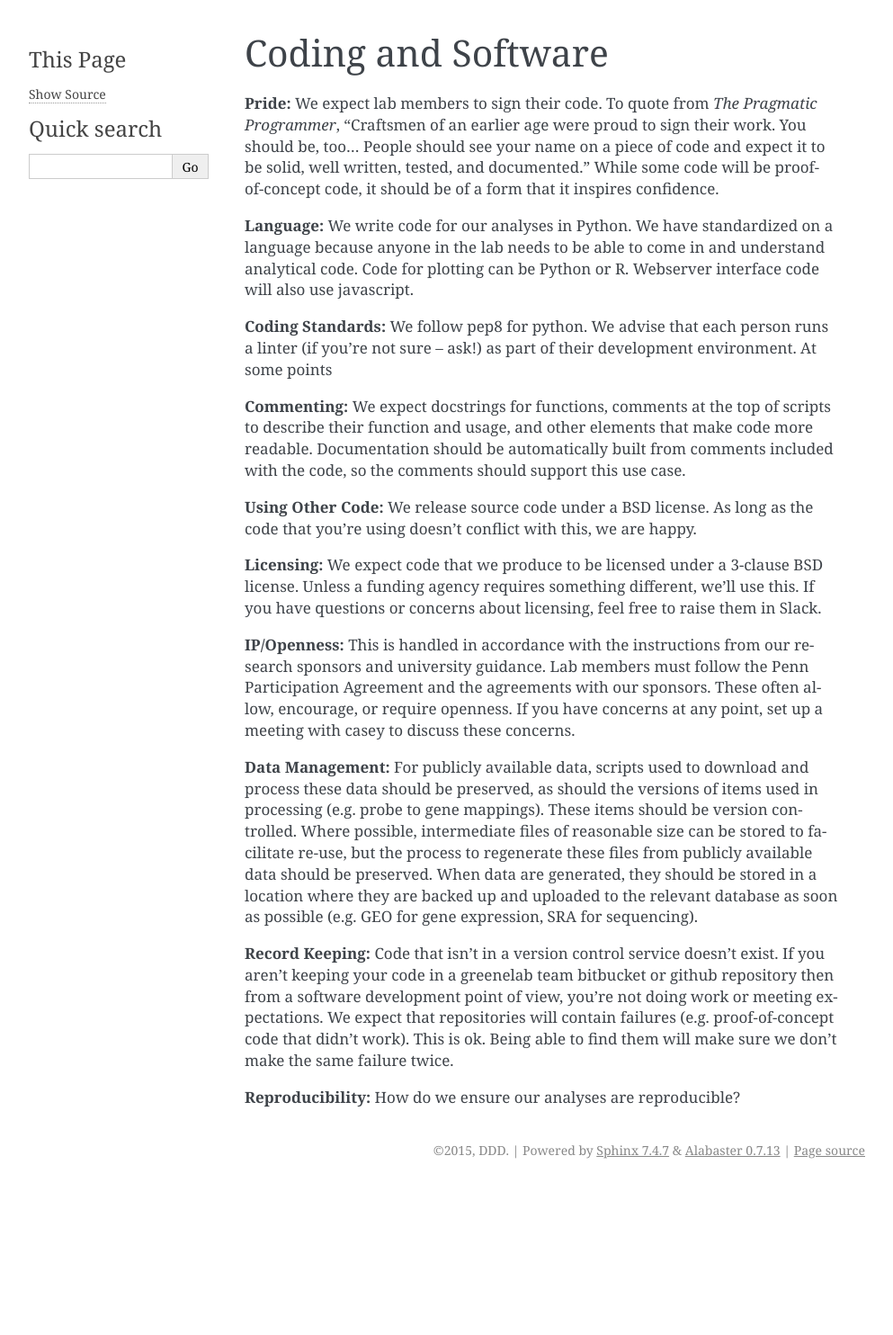
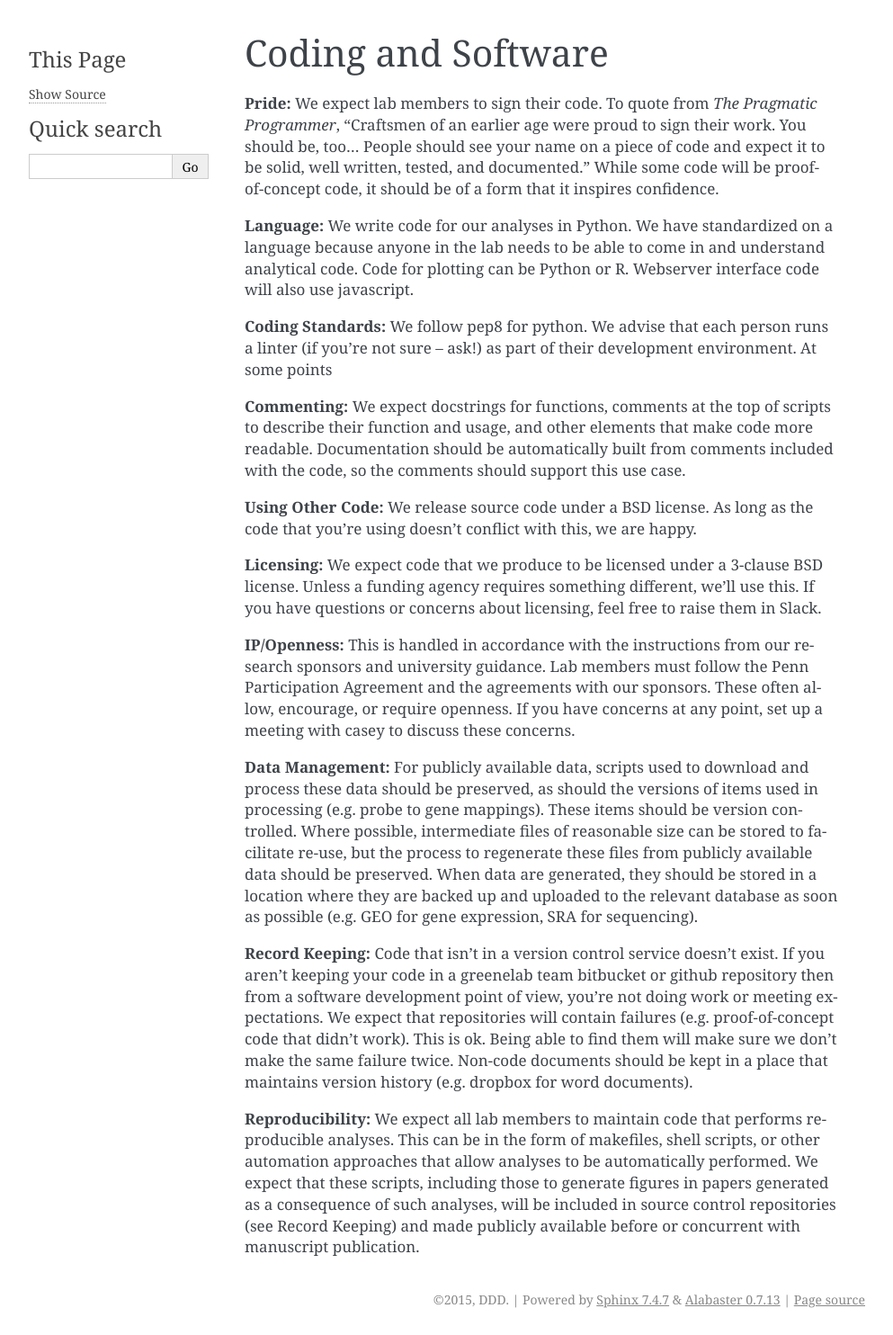
Before and after one commit to greenelab/onboarding, a Sphinx documentation site: the page built from source/coding_and_software.rst, in a window 1280 px wide. Shown: the whole page at 90% size, without its empty margins (148-1141 px from the left). Built offline with Sphinx 7.4.7, drawn with Linux system fonts in a browser that asks for light colours; before the commit the page ends 1318 px from its top, so only the background shows below that.

Commit message:
Add reproducibility, fill in some data management

```diff
--- a/source/coding_and_software.rst
+++ b/source/coding_and_software.rst
@@ -50,6 +50,14 @@ If you aren't keeping your code in a greenelab team bitbucket or github
 repository then from a software development point of view, you're not doing
 work or meeting expectations. We expect that repositories will contain failures
 (e.g. proof-of-concept code that didn't work). This is ok. Being able to find
-them will make sure we don't make the same failure twice.
+them will make sure we don't make the same failure twice. Non-code documents
+should be kept in a place that maintains version history (e.g. dropbox for word
+documents).
 
-**Reproducibility:** How do we ensure our analyses are reproducible?
+**Reproducibility:** We expect all lab members to maintain code that performs
+reproducible analyses. This can be in the form of makefiles, shell scripts, or
+other automation approaches that allow analyses to be automatically performed.
+We expect that these scripts, including those to generate figures in papers
+generated as a consequence of such analyses, will be included in source control
+repositories (see Record Keeping) and made publicly available before or
+concurrent with manuscript publication.
```
